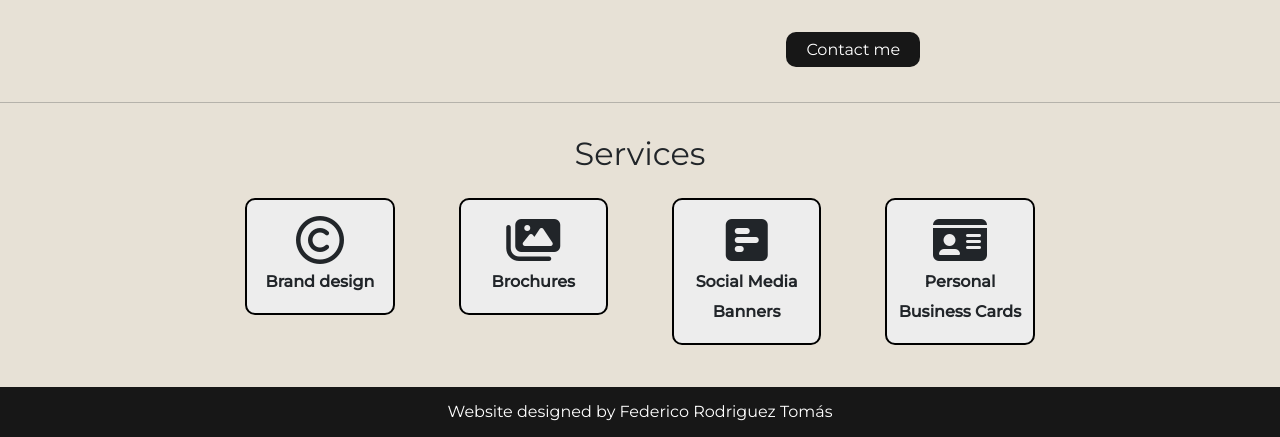
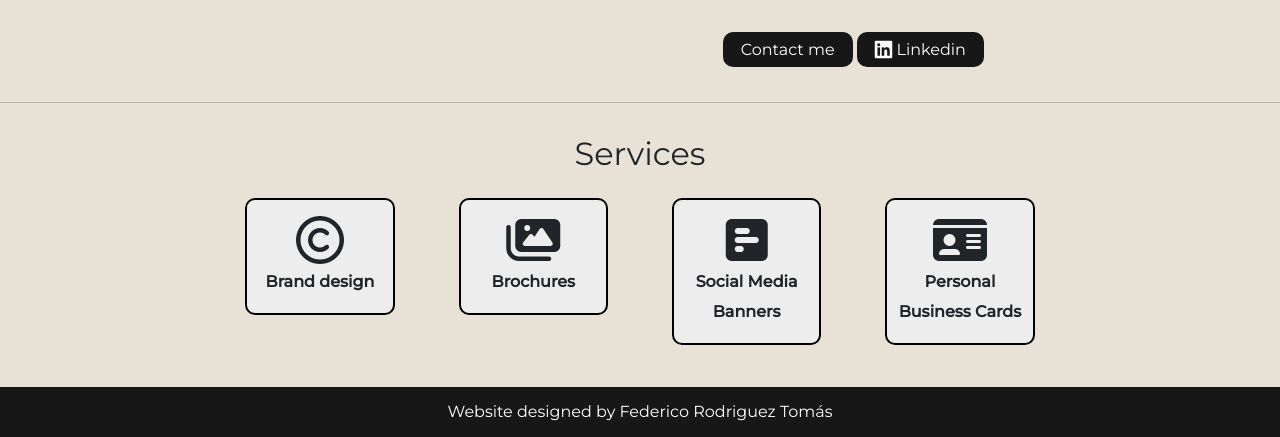
Before and after one commit to ferodt/web, a plain HTML site: page index.html in a window 1280 px wide. Shown: the part 414-851 px from the top of the page. Drawn offline with nearby package versions, Linux system fonts and the light colour scheme.

Commit message:
Add files via upload

```diff
--- a/css/css.css
+++ b/css/css.css
@@ -1,6 +1,6 @@
 @import url('https://fonts.googleapis.com/css2?family=Montserrat:wght@400;500&display=swap');
 
-p, footer, label, .buttonsend, .h2-contact, .h2-about, .h2-gallery, .contactabout{
+p, footer, label, .buttonsend, .h2-contact, .h2-about, .h2-gallery, .contactabout, .linkedin{
 	font-family: 'Montserrat', sans-serif;
 	font-weight: 400;}
 
@@ -95,10 +95,15 @@ header{
 	color: #171717;
 }*/
 
-.contactabout{
+.contactabout, .linkedin{
 	text-decoration: none;
-	padding: 8px 20px 8px 20px;
+	padding: 8px 18px 8px 18px;
 }
+
+.linkedin{
+	color: #ffffff;
+}
+
 
 .eachservice{
 	border: 2px solid black;
@@ -218,7 +223,7 @@ textarea{
 	min-height: 8em;
 }
 
-.buttonsend, .contactabout{
+.buttonsend, .contactabout, .linkedin{
 	margin-top: 10px;
 	width: 8em;
 	background-color: #171717;
@@ -226,7 +231,7 @@ textarea{
 	border-radius: 10px;
 }
 
-.buttonsend:hover, .contactabout:hover{
+.buttonsend:hover, .contactabout:hover, .linkedin:hover{
 	background-color: #206c6c;
 	color: #ffffff;
 }
--- a/index.html
+++ b/index.html
@@ -51,7 +51,10 @@
 					<br>
 					<p>Ask me anything</p>
 					<br>
-					<a href="contact.html" class="contactabout">Contact me</a>
+					<div>
+						<a href="contact.html" class="contactabout">Contact me</a>
+						<a href="https://www.linkedin.com/in/federico-rodriguez-tomás-479267222" class="linkedin"> <i class="fab fa-linkedin fa-lg"></i> Linkedin</a>
+					</div>
 				</div>
 			</div>
 			<div class="col-md-2 col-sm-12"><span></span></div>
```
